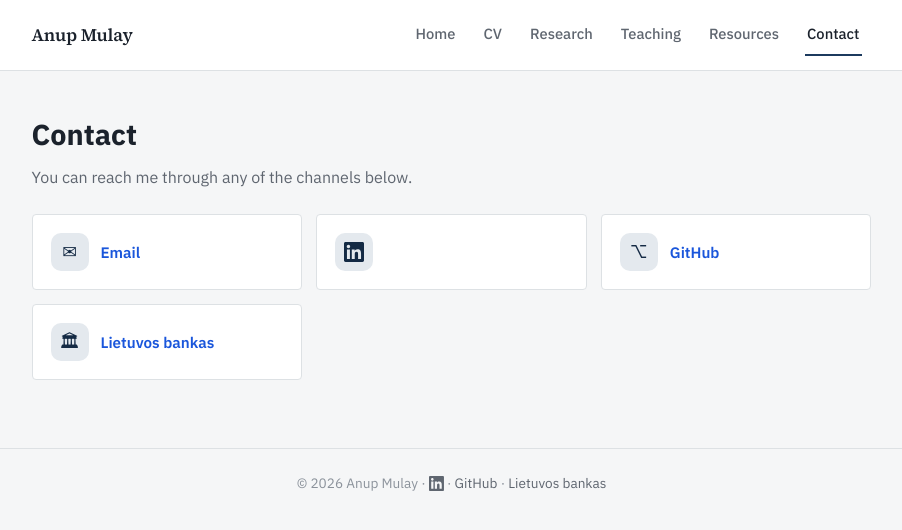
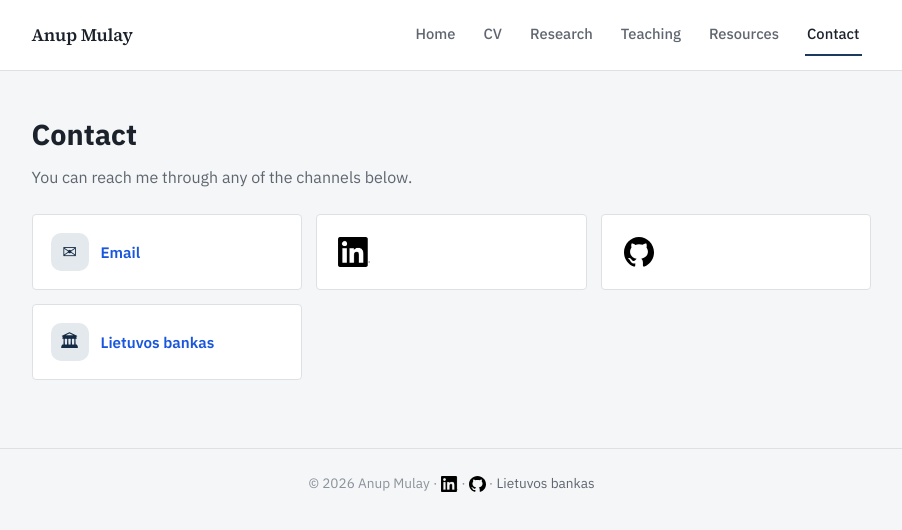
Before and after one commit to anupmulay/anupmulay.github.io, a plain HTML site: page contact.html in a window 1280 px wide. Shown: the whole page, without its empty margins (181-1083 px from the left). Drawn offline with Linux system fonts and the light colour scheme.

Commit message:
Use the official LinkedIn and GitHub logos, in black
Both logos are the unaltered files from the companies' brand pages
(LinkedIn In Bug PNG, GitHub Invertocat SVG), shown in black with no
container, as both brand guidelines require. They replace the word
GitHub and the earlier recoloured LinkedIn icon in the footer of every
page and on the contact cards. Stylesheet bumped to v=4.

Co-Authored-By: Claude Opus 5.5 <noreply@anthropic.com>

```diff
--- a/contact.html
+++ b/contact.html
@@ -9,7 +9,7 @@
 <link rel="preconnect" href="https://fonts.googleapis.com">
 <link rel="preconnect" href="https://fonts.gstatic.com" crossorigin>
 <link rel="stylesheet" href="https://fonts.googleapis.com/css2?family=IBM+Plex+Sans:wght@400;500;600;700&family=Source+Serif+4:opsz,wght@8..60,500;8..60,600;8..60,700&display=swap">
-<link rel="stylesheet" href="css/style.css?v=3">
+<link rel="stylesheet" href="css/style.css?v=4">
 </head>
 <body>
 
@@ -41,12 +41,11 @@
         <span class="icon">✉</span>
         <span class="contact-name">Email</span>
       </a>
-      <a class="contact-card" href="https://www.linkedin.com/in/anupmulay1" target="_blank" rel="noopener" aria-label="LinkedIn" title="LinkedIn">
-        <span class="icon"><svg class="li-logo" viewBox="0 0 24 24" aria-hidden="true" focusable="false"><path fill-rule="evenodd" d="M20.447 20.452h-3.554v-5.569c0-1.328-.027-3.037-1.852-3.037-1.853 0-2.136 1.445-2.136 2.939v5.667H9.351V9h3.414v1.561h.046c.477-.9 1.637-1.85 3.37-1.85 3.601 0 4.267 2.37 4.267 5.455v6.286zM5.337 7.433c-1.144 0-2.063-.926-2.063-2.065 0-1.138.92-2.063 2.063-2.063 1.14 0 2.064.925 2.064 2.063 0 1.139-.925 2.065-2.064 2.065zm1.782 13.019H3.555V9h3.564v11.452zM22.225 0H1.771C.792 0 0 .774 0 1.729v20.542C0 23.227.792 24 1.771 24h20.451C23.2 24 24 23.227 24 22.271V1.729C24 .774 23.2 0 22.222 0h.003z"/></svg></span>
+      <a class="contact-card" href="https://www.linkedin.com/in/anupmulay1" target="_blank" rel="noopener" title="LinkedIn">
+        <span class="icon brand"><img class="brand-logo" src="assets/images/brand/linkedin-in-black.png" alt="LinkedIn" width="840" height="779"></span>
       </a>
-      <a class="contact-card" href="https://github.com/anupmulay" target="_blank" rel="noopener">
-        <span class="icon">⌥</span>
-        <span class="contact-name">GitHub</span>
+      <a class="contact-card" href="https://github.com/anupmulay" target="_blank" rel="noopener" title="GitHub">
+        <span class="icon brand"><img class="brand-logo" src="assets/images/brand/github-invertocat-black.svg" alt="GitHub" width="98" height="96"></span>
       </a>
       <a class="contact-card" href="https://www.lb.lt/en/anup-shamsundar-mulay" target="_blank" rel="noopener">
         <span class="icon">🏛</span>
@@ -60,8 +59,8 @@
 <footer class="site-footer">
   <div class="wrap">
     &copy; <span id="year"></span> Anup Mulay &middot;
-    <a href="https://www.linkedin.com/in/anupmulay1" target="_blank" rel="noopener" aria-label="LinkedIn" title="LinkedIn"><svg class="li-logo" viewBox="0 0 24 24" aria-hidden="true" focusable="false"><path fill-rule="evenodd" d="M20.447 20.452h-3.554v-5.569c0-1.328-.027-3.037-1.852-3.037-1.853 0-2.136 1.445-2.136 2.939v5.667H9.351V9h3.414v1.561h.046c.477-.9 1.637-1.85 3.37-1.85 3.601 0 4.267 2.37 4.267 5.455v6.286zM5.337 7.433c-1.144 0-2.063-.926-2.063-2.065 0-1.138.92-2.063 2.063-2.063 1.14 0 2.064.925 2.064 2.063 0 1.139-.925 2.065-2.064 2.065zm1.782 13.019H3.555V9h3.564v11.452zM22.225 0H1.771C.792 0 0 .774 0 1.729v20.542C0 23.227.792 24 1.771 24h20.451C23.2 24 24 23.227 24 22.271V1.729C24 .774 23.2 0 22.222 0h.003z"/></svg></a> &middot;
-    <a href="https://github.com/anupmulay" target="_blank" rel="noopener">GitHub</a> &middot;
+    <a href="https://www.linkedin.com/in/anupmulay1" target="_blank" rel="noopener" title="LinkedIn"><img class="brand-logo" src="assets/images/brand/linkedin-in-black.png" alt="LinkedIn" width="840" height="779"></a> &middot;
+    <a href="https://github.com/anupmulay" target="_blank" rel="noopener" title="GitHub"><img class="brand-logo" src="assets/images/brand/github-invertocat-black.svg" alt="GitHub" width="98" height="96"></a> &middot;
     <a href="https://www.lb.lt/en/anup-shamsundar-mulay" target="_blank" rel="noopener">Lietuvos bankas</a>
   </div>
 </footer>
--- a/css/style.css
+++ b/css/style.css
@@ -427,9 +427,12 @@ nav.site-nav a.active {
   font-size: 1.1rem;
   flex-shrink: 0;
 }
-.contact-card .icon svg {
-  width: 20px;
-  height: 20px;
+.contact-card .icon.brand {
+  background: none;
+}
+.contact-card .icon.brand img {
+  height: 30px;
+  width: auto;
 }
 .contact-card .contact-name {
   font-weight: 600;
@@ -448,11 +451,10 @@ footer.site-footer {
 }
 footer.site-footer a { color: var(--text-muted); }
 
-/* ===== LinkedIn logo (footer and contact card) ===== */
-.li-logo {
+/* ===== Brand logos: official LinkedIn and GitHub files, unaltered, in black ===== */
+.brand-logo {
   display: inline-block;
-  width: 1.1em;
-  height: 1.1em;
-  fill: currentColor;
-  vertical-align: -0.2em;
+  height: 1.2em;
+  width: auto;
+  vertical-align: -0.3em;
 }
```
Also changed, not shown: cv.html (+3 -3 lines), index.html (+3 -3 lines), research.html (+3 -3 lines), resources.html (+3 -3 lines), teaching.html (+3 -3 lines), assets/images/brand/github-invertocat-black.svg (added), assets/images/brand/linkedin-in-black.png (added).
